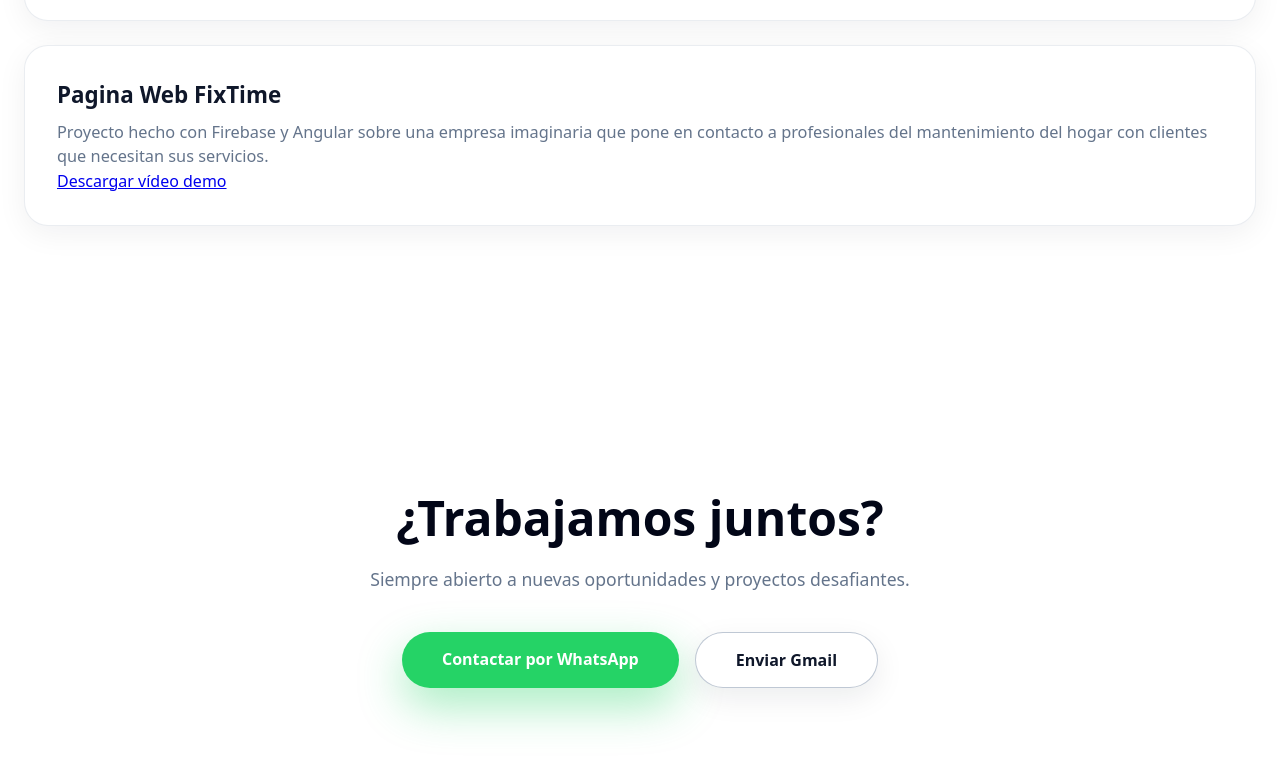
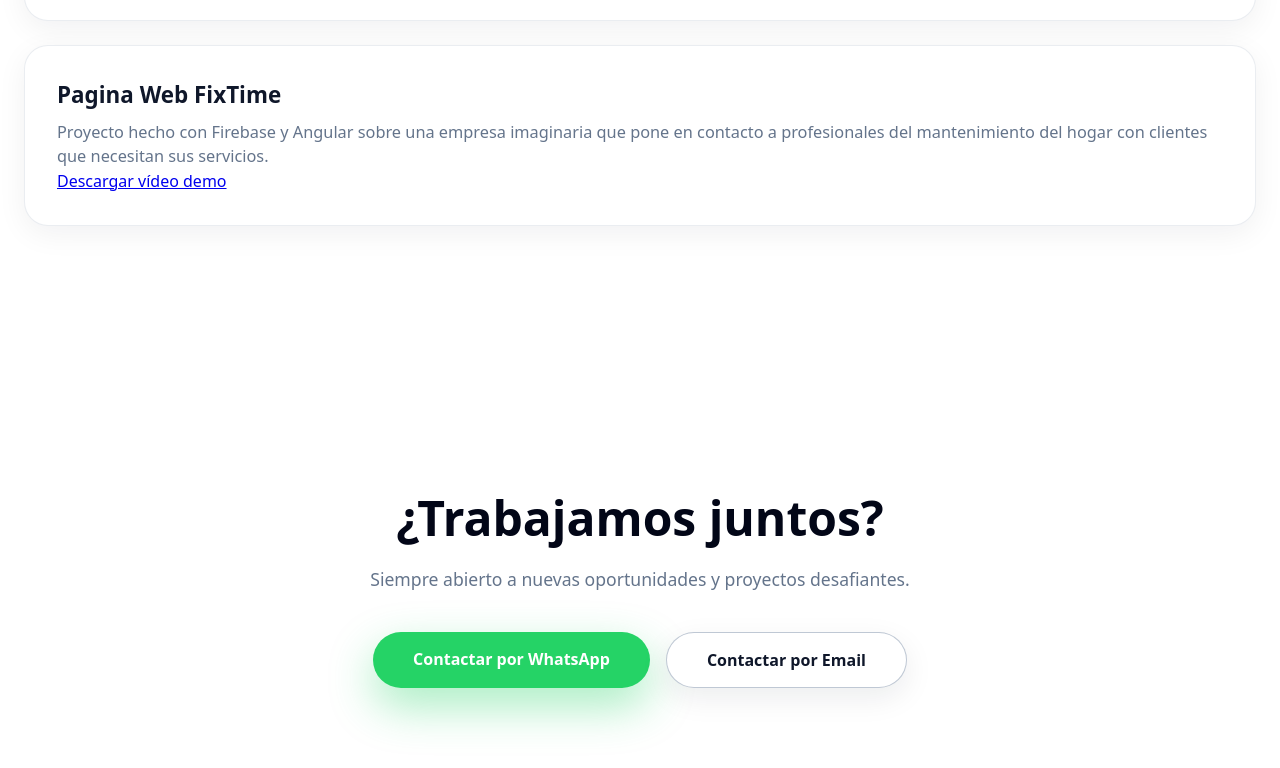
Before and after one commit to Ruben-Parra4/Portfolio, a plain HTML site: page index.html in a window 1280 px wide. Shown: the part 4157-4925 px from the top of the page. Drawn offline with Linux system fonts and the light colour scheme.

Commit message:
Update index.html

```diff
--- a/index.html
+++ b/index.html
@@ -244,10 +244,11 @@
                         Contactar por WhatsApp
                     </a>
 
-    <a class="cta-button email-button"
+  <a class="cta-button email-button"
    href="mailto:rubenparra416@gmail.com?subject=Contacto&body=Hola%20Rubén,%0A%0AQuisiera%20ponerme%20en%20contacto%20contigo.">
-    Enviar Gmail
+    Contactar por Email
 </a>
+
 
                 </div>
             </div>
```
